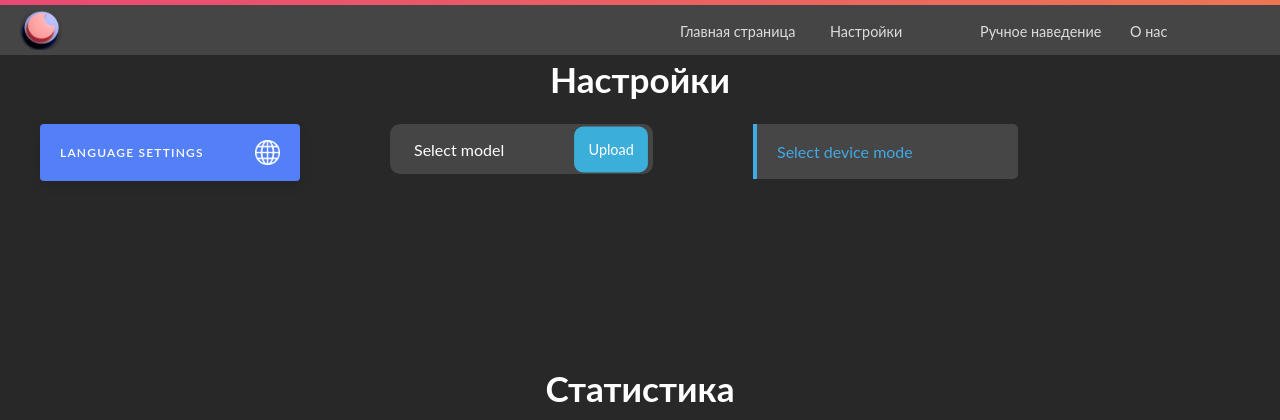
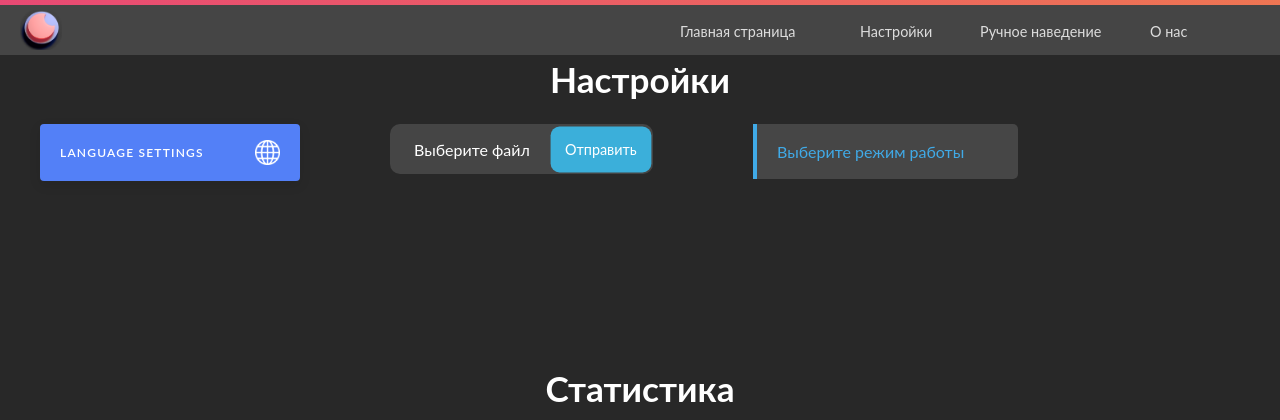
Before and after one commit to Soskiiit/eto_strelyaet, a Flask app: template templates/settings_ru.html in a window 1280 px wide. Shown: the top 420 px of the page. Run offline with Flask 2, Linux system fonts and the light colour scheme; the template is opened without the code that fills it, so the values that code supplies are empty.

Commit message:
minor changes

```diff
--- a/templates/settings_ru.html
+++ b/templates/settings_ru.html
@@ -24,9 +24,9 @@
             </div>
             <ul class="nav no-search">
                 <li class="nav-item"><a href="/">Главная страница</a></li>
-                <li class="nav-item"><a href="/sett">Настройки</a></li>
+                <li style="margin: auto 30px" class="nav-item"><a href="/sett">Настройки</a></li>
                 <li class="nav-item"><a href="/m_s">Ручное наведение</a></li>
-                <li class="nav-item"><a href="/about">О нас</a></li>
+                <li style="margin: auto 20px" class="nav-item"><a href="/about">О нас</a></li>
             </ul>
         </nav>
     </div>
@@ -46,13 +46,13 @@
             </div></div>
             <div class="upload" name="upload">
               <div class="upload__info">
-                <span class="upload__filename" id="noFile">Select model</span>
+                <span class="upload__filename" id="noFile">Выберите файл</span>
               </div>
               <input type="file" name="chooseFile" id="chooseFile">
-              <button class="upload__button" onclick="sndf();">
-                <div class="upload__button__text">Upload</div>
+              <button style="margin: 0px 10px 0px 155px;" class="upload__button" onclick="sndf();">
+                <div class="upload__button__text">Отправить</div>
               </button>
-              <div class="upload__hint">Uploading...</div>
+              <div class="upload__hint">Загрузка...</div>
               <div class="upload__progress">
                 <svg
                   width="16"
@@ -64,7 +64,7 @@
                 >
                   <polyline points="1 5.5 5 9.5 12 1.5"></polyline>
                 </svg>
-                Completed
+                Успешно
               </div>
               <style>
                     .file-upload{display:block;text-align:center;font-family: Helvetica, Arial, sans-serif;font-size: 12px;}
@@ -84,7 +84,7 @@
             </div>
             <dropdown>
             <input id="toggle2" type="checkbox">
-            <label for="toggle2" class="animate">Select device mode<i class="fa fa-bars float-right"></i></label>
+            <label for="toggle2" class="animate">Выберите режим работы<i class="fa fa-bars float-right"></i></label>
             <ul class="animate">
                 <a style="text-decoration: none; color: white;" href="/swmode/auto"><li class="animate">Auto<i class="fa fa-code float-right"></i></li></a>
                 <a style="text-decoration: none; color: white;" href="/swmode/ai"><li class="animate" href="/swmode/ai">AI<i class="fa fa-arrows-alt float-right"></i></li></a>
```
